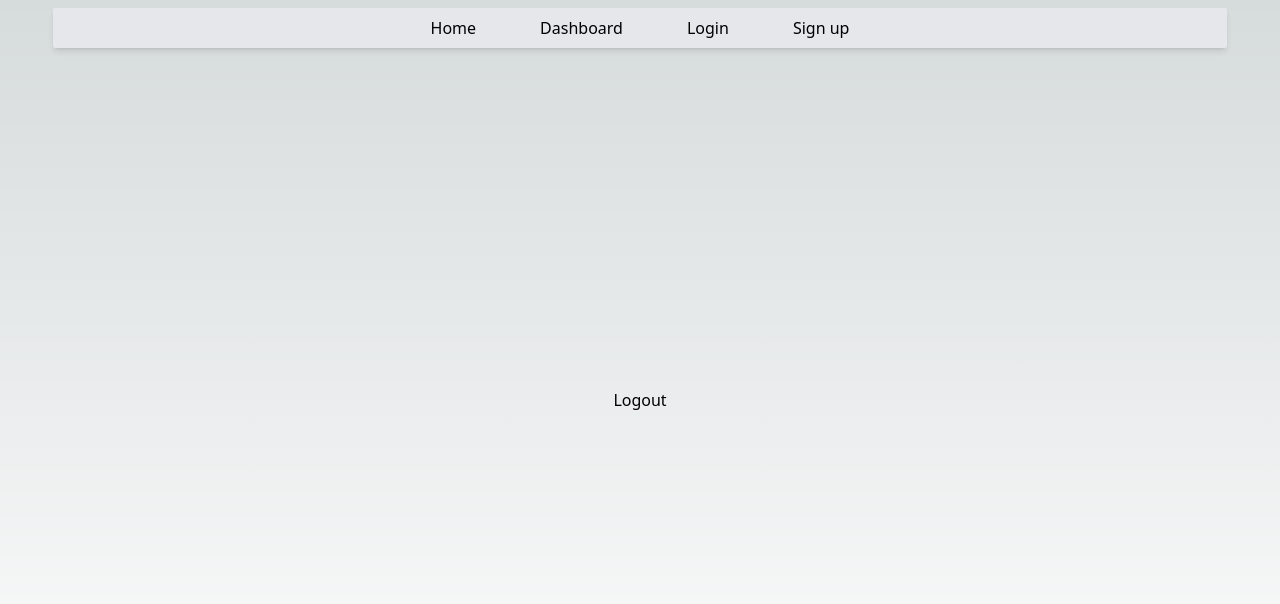
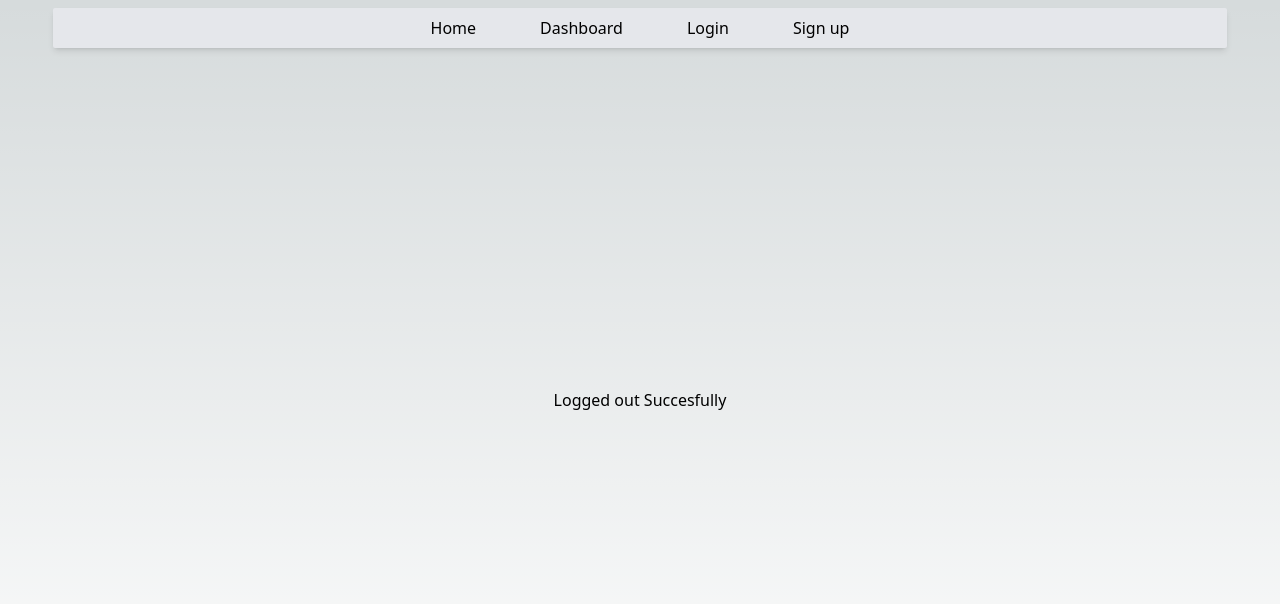
Before and after one commit to iankityadav/todonext, a Next.js app: page /logout in a window 1280 px wide. Shown: the top 604 px of the page. Built offline with nearby package versions, Linux system fonts and the light colour scheme.

Commit message:
logout comp added

```diff
--- a/app/logout/components/Logout.tsx
+++ b/app/logout/components/Logout.tsx
@@ -1,10 +1,17 @@
-import React from 'react'
+"use client"
+import { useAppDispatch } from "@/app/store";
+import { logOut } from "@/app/store/auth/auth.slice"
 
 const Logout = () => {
+  const dispatch = useAppDispatch();
   return (
-    <div className="h-screen flex justify-center items-center">
-        Logout
-    </div>
+    <>
+      {
+        dispatch(logOut()) && < div className="h-screen flex justify-center items-center" >
+          Logged out Succesfully
+        </div >
+      }
+    </>
   )
 }
 
```
